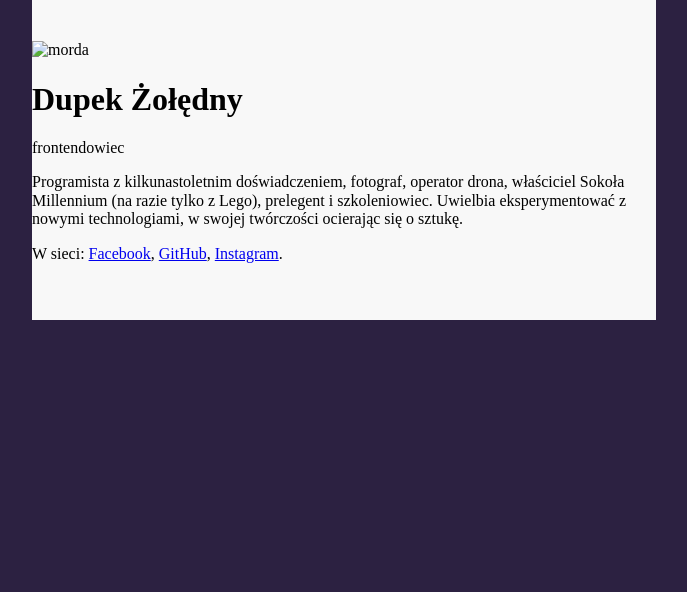
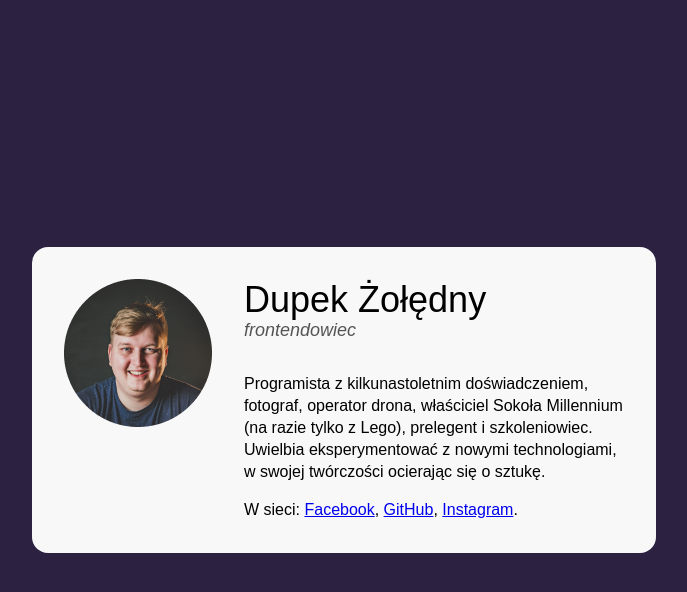
Before and after one commit to yarvoi/business-card, a plain HTML site: page index.html in a window 1280 px wide. Shown: the whole page, without its empty margins (296-983 px from the left). Drawn offline with Linux system fonts and the light colour scheme.

Commit message:
feat: styles

```diff
--- a/css/style.css
+++ b/css/style.css
@@ -8,19 +8,53 @@ html {
 
 body {
     background-color: #2C2141;
+    min-height: 100vh;
+    padding: 16px;
     display: flex;
+    align-items: center;
     justify-content: center;
-    align-content: center;
-    justify-items: center
+    font-family: Arial, Helvetica, sans-serif;
+
 }
 
 .card {
     background-color: #F8F8F8;
+    border-radius: 16px;
+    max-width: 624px;
+    width: 100%;
+    padding: 32px;
+}
+
+.person {
     display: flex;
-    height: 320px;
-    width: 624px;
-    justify-content: center;
-    align-content: center;
-    flex-direction: column;
+    align-items: flex-start;
+}
 
+.person__description {
+    font-size: 16px;
+    line-height: 22px;
 }
+
+.person__description--last {
+    margin-bottom: 0;
+}
+
+.person__header {
+    margin-bottom: 32px;
+}
+
+.person__name {
+    margin: 0;
+    font-size: 36px;
+    font-weight: normal;
+}
+
+.person__photo {
+    margin-right: 32px;
+}
+
+.person__position {
+    color: #545454;
+    font-style: italic;
+    font-size: 18px;
+}
--- a/index.html
+++ b/index.html
@@ -13,17 +13,17 @@
 <body>
 	<main class="card">
 		<article class="person">
-			<img class="person__photo" src="" alt="morda">
+			<img class="person__photo" src="img/avatar.png" alt="morda">
 			<div>
 				<header class="person__header">
 					<h1 class="person__name">Dupek Żołędny</h1>
 					<span class="person__position">frontendowiec</span>
 				</header>
-				<p class="person description">Programista z kilkunastoletnim doświadczeniem, fotograf, operator drona,
+				<p class="person__description">Programista z kilkunastoletnim doświadczeniem, fotograf, operator drona,
 					właściciel Sokoła Millennium (na razie tylko z Lego), prelegent i szkoleniowiec. Uwielbia eksperymentować z
 					nowymi technologiami, w swojej twórczości ocierając się o sztukę.
 				</p>
-				<p class="person description">
+				<p class="person__description person__description--last">
 					W sieci: <a href="#" class="person__link">Facebook</a>, <a href="#" class="person__link">GitHub</a>, <a href="#" class="person__link">Instagram</a>.
 				</p>
 			</div>
```
Also changed, not shown: img/avatar.png (added).
